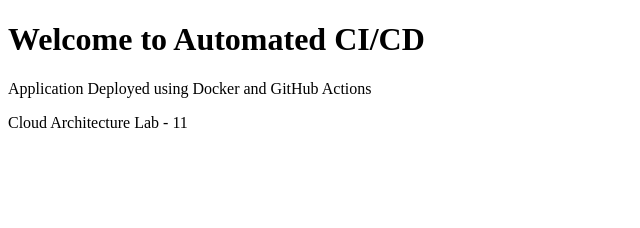
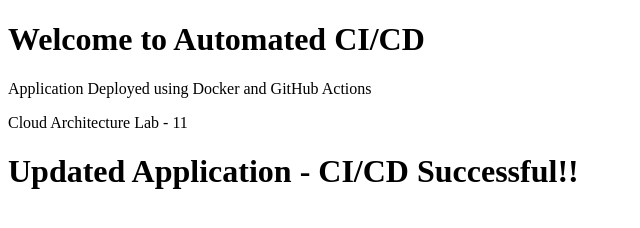
Before and after one commit to srimathi-010/cloud-ci_cd, a plain HTML site: page index.html in a window 1280 px wide. Shown: the whole page, without its empty margins (0-640 px from the left). Drawn offline with Linux system fonts and the light colour scheme.

Commit message:
Update application for CI/CD test

```diff
--- a/index.html
+++ b/index.html
@@ -7,5 +7,6 @@
         <h1>Welcome to Automated CI/CD</h1>
         <p>Application Deployed using Docker and GitHub Actions</p>
         <p>Cloud Architecture Lab - 11</p>
+        <h1>Updated Application - CI/CD Successful!!</h1>
     </body>
 </html>
```
